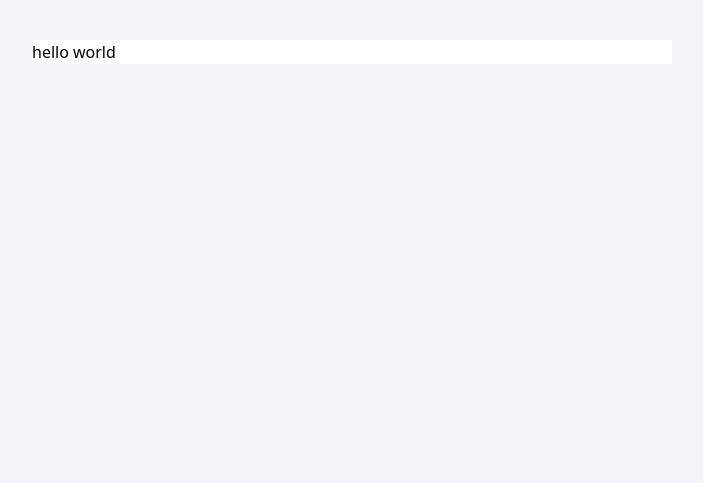
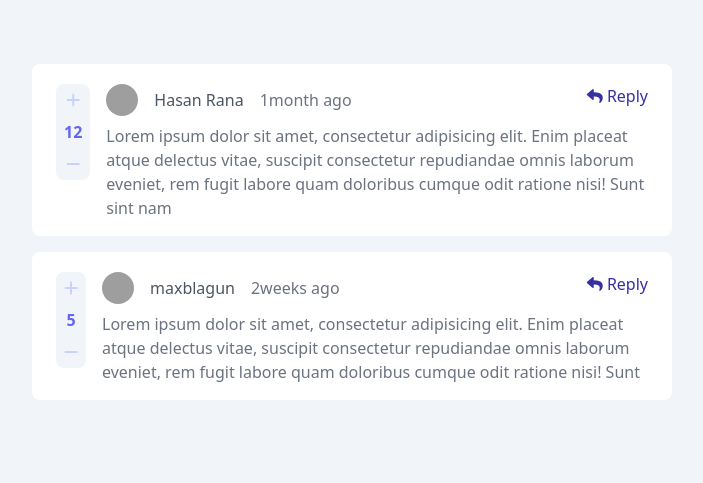
Before and after one commit to hasanrana21/tailwind-design-task, a plain HTML site: page index.html in a window 1280 px wide. Shown: the whole page, without its empty margins (288-991 px from the left). Drawn offline with nearby package versions, Linux system fonts and the light colour scheme; grey boxes are pictures that could not be loaded.

Commit message:
des: main comment item card design and added font-awesome for icon

```diff
--- a/index.html
+++ b/index.html
@@ -4,17 +4,98 @@
         <meta http-equiv="X-UA-Compatible" content="IE=edge" />
         <meta name="viewport" content="width=device-width, initial-scale=1.0" />
         <title>Tailwind Design</title>
+        <link rel="stylesheet" href="index.css" />
+        <link
+            rel="stylesheet"
+            href="https://cdnjs.cloudflare.com/ajax/libs/font-awesome/6.0.0-beta3/css/all.min.css"
+            integrity="sha512-Fo3rlrZj/k7ujTnHg4CGR2D7kSs0v4LLanw2qksYuRlEzO+tcaEPQogQ0KaoGN26/zrn20ImR1DfuLWnOo7aBA=="
+            crossorigin="anonymous"
+            referrerpolicy="no-referrer" />
+
         <script src="https://cdn.tailwindcss.com"></script>
-        <link rel="stylesheet" href="index.css" />
     </head>
     <body>
         <!-- CONTAINER -->
-        <div class="bg-slate-100 h-screen">
+        <div class="bg-slate-100 min-h-screen">
             <div class="flex justify-center">
                 <!-- WRAPPER -->
-                <div class="w-3/6 py-10">
+                <div class="w-3/6 py-16">
                     <!-- ITEM -->
-                    <div class="bg-white">hello world</div>
+                    <div
+                        class="bg-white px-6 py-4 flex space-x-4 rounded-lg mb-4">
+                        <div
+                            class="bg-slate-100 text-indigo-200 p-2 rounded-lg text-center h-24 flex flex-col justify-between mt-1">
+                            <i class="fa-solid fa-plus cursor-pointer"></i>
+                            <p class="py-2 text-indigo-500 font-bold">12</p>
+                            <i class="fa-solid fa-minus cursor-pointer"></i>
+                        </div>
+                        <div>
+                            <div class="flex justify-between mt-1">
+                                <div class="flex items-center space-x-4 mb-2">
+                                    <img
+                                        src="https://encrypted-tbn0.gstatic.com/images?q=tbn:ANd9GcSPSX6rnIejKF6jwH56EVGfSiimk09IYi1JAIYmSIf4Z__hXs-jP8RHKlbVc4GhSVyM_Ns&usqp=CAU"
+                                        alt=""
+                                        class="w-8 h-8 rounded-full object-cover" />
+                                    <span class="font-medium text-gray-600"
+                                        >Hasan Rana</span
+                                    >
+                                    <span class="text-gray-500">
+                                        1month ago
+                                    </span>
+                                </div>
+                                <div
+                                    class="text-indigo-800 font-medium cursor-pointer">
+                                    <i class="fa-solid fa-reply"></i>
+                                    Reply
+                                </div>
+                            </div>
+                            <p class="text-gray-500">
+                                Lorem ipsum dolor sit amet, consectetur
+                                adipisicing elit. Enim placeat atque delectus
+                                vitae, suscipit consectetur repudiandae omnis
+                                laborum eveniet, rem fugit labore quam doloribus
+                                cumque odit ratione nisi! Sunt sint nam
+                            </p>
+                        </div>
+                    </div>
+                    <!-- ITEM -->
+                    <div
+                        class="bg-white px-6 py-4 flex space-x-4 rounded-lg mb-4">
+                        <div
+                            class="bg-slate-100 text-indigo-200 p-2 rounded-lg text-center h-24 flex flex-col justify-between mt-1">
+                            <i class="fa-solid fa-plus cursor-pointer"></i>
+                            <p class="py-2 text-indigo-500 font-bold">5</p>
+                            <i class="fa-solid fa-minus cursor-pointer"></i>
+                        </div>
+                        <div>
+                            <div class="flex justify-between mt-1">
+                                <div class="flex items-center space-x-4 mb-2">
+                                    <img
+                                        src="https://encrypted-tbn0.gstatic.com/images?q=tbn:ANd9GcSmGMptbHtRdqPXRMn6511OJWhmMBu340ikcg&usqp=CAU"
+                                        alt=""
+                                        class="w-8 h-8 rounded-full object-cover" />
+                                    <span class="font-medium text-gray-600"
+                                        >maxblagun</span
+                                    >
+                                    <span class="text-gray-500">
+                                        2weeks ago
+                                    </span>
+                                </div>
+                                <div
+                                    class="text-indigo-800 font-medium cursor-pointer">
+                                    <i class="fa-solid fa-reply"></i>
+                                    Reply
+                                </div>
+                            </div>
+                            <p class="text-gray-500">
+                                Lorem ipsum dolor sit amet, consectetur
+                                adipisicing elit. Enim placeat atque delectus
+                                vitae, suscipit consectetur repudiandae omnis
+                                laborum eveniet, rem fugit labore quam doloribus
+                                cumque odit ratione nisi! Sunt
+                            </p>
+                        </div>
+                    </div>
                 </div>
             </div>
         </div>
```
